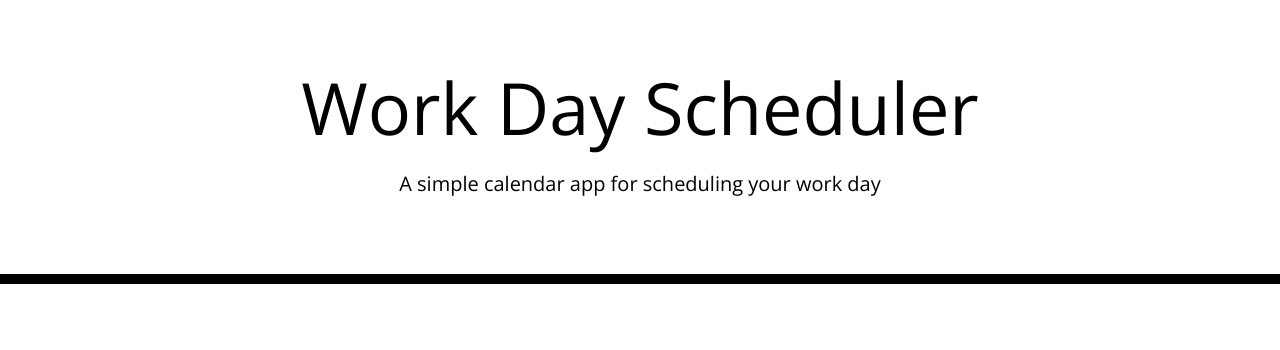
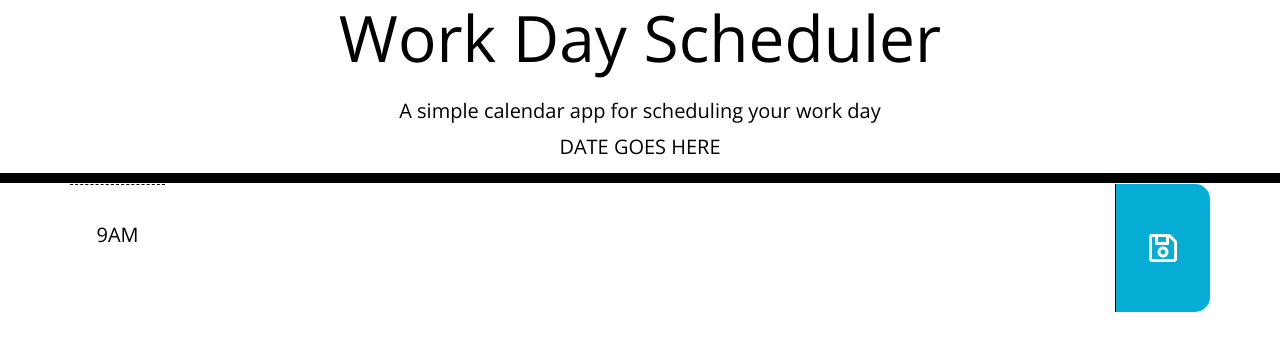
Before and after one commit to lukeoxner/work-day-scheduler, a plain HTML site: page index.html in a window 1280 px wide. Drawn offline with nearby package versions, Linux system fonts and the light colour scheme.

Commit message:
set up first row html and pseudocode

```diff
--- a/assets/css/style.css
+++ b/assets/css/style.css
@@ -4,7 +4,7 @@ body {
 	line-height: 1;
 }
 
-textarea{
+textarea {
 	background: transparent;
 	border: none;
 	resize: none;
@@ -21,11 +21,11 @@ textarea{
 	border-bottom: 10px solid black;
 }
 
-.description{
+.description {
 	white-space: pre-wrap;
 }
 
-.time-block{
+.time-block {
 	text-align: center;
 	border-radius: 15px;
 }
@@ -33,13 +33,14 @@ textarea{
 .row {
 	white-space: pre-wrap;
 	height: 80px;
-  border-top: 1px solid white;;
+	border-top: 1px solid white;
 }
 
 .hour {
 	background-color: #ffffff;
 	color: #000000;
 	border-top: 1px dashed #000000;
+	font-size: 20px;
 }
 
 .past {
@@ -61,11 +62,11 @@ textarea{
 	border-left: 1px solid black;
 	border-top-right-radius: 15px;
 	border-bottom-right-radius: 15px;
-  background-color: #06AED5;
+	background-color: #06aed5;
 	color: white;
 }
 
 .saveBtn i:hover {
 	font-size: 20px;
-  transition: all .3s ease-in-out;
+	transition: all 0.3s ease-in-out;
 }
--- a/index.html
+++ b/index.html
@@ -4,10 +4,7 @@
     <meta charset="UTF-8" />
     <meta name="viewport" content="width=device-width, initial-scale=1.0" />
     <meta http-equiv="X-UA-Compatible" content="ie=edge" />
-    <link
-      rel="stylesheet"
-      href="https://stackpath.bootstrapcdn.com/bootstrap/4.3.1/css/bootstrap.min.css"
-    />
+    <link href="https://cdn.jsdelivr.net/npm/bootstrap@5.0.0-beta1/dist/css/bootstrap.min.css" rel="stylesheet" integrity="sha384-giJF6kkoqNQ00vy+HMDP7azOuL0xtbfIcaT9wjKHr8RbDVddVHyTfAAsrekwKmP1" crossorigin="anonymous">
     <link
       rel="stylesheet"
       href="https://use.fontawesome.com/releases/v5.8.1/css/all.css"
@@ -27,13 +24,22 @@
       <h1 class="display-3">Work Day Scheduler</h1>
       <br>
       <p class="lead">A simple calendar app for scheduling your work day</p>
-      <p id="currentDay" class="lead"></p>
+      <p id="currentDay" class="lead">DATE GOES HERE</p>
     </header>
-    <div class="container">
-      <!-- Time blocks go here -->
+    <div class="container time-block">
+      <div class="row">
+        <div class="col-md-1 hour">
+          <p>9AM</p>
+        </div>
+        <div class="col-md-10">
+          <p class="description">
 
-
-
+          </p>
+        </div>
+        <div class="col-md-1 d-flex align-items-center justify-content-center saveBtn">
+          <i class="far fa-save fa-2x"></i>
+        </div>
+      </div>
 
 
 
@@ -47,6 +53,8 @@
 
     </div>
     <script src="./assets/js/script.js"></script>
+    <script src="https://cdnjs.cloudflare.com/ajax/libs/moment.js/2.29.1/moment.min.js" integrity="sha512-qTXRIMyZIFb8iQcfjXWCO8+M5Tbc38Qi5WzdPOYZHIlZpzBHG3L3by84BBBOiRGiEb7KKtAOAs5qYdUiZiQNNQ==" crossorigin="anonymous"></script>
+    <script>moment().format();</script>
     <script src="https://cdnjs.cloudflare.com/ajax/libs/jquery/3.2.1/jquery.min.js"></script>
     <script src="https://cdnjs.cloudflare.com/ajax/libs/moment.js/2.24.0/moment.min.js"></script>
   </body>
```
Also changed, not shown: assets/js/script.js (+18 -0 lines). Lines whose indentation alone changed are shown as unchanged.
